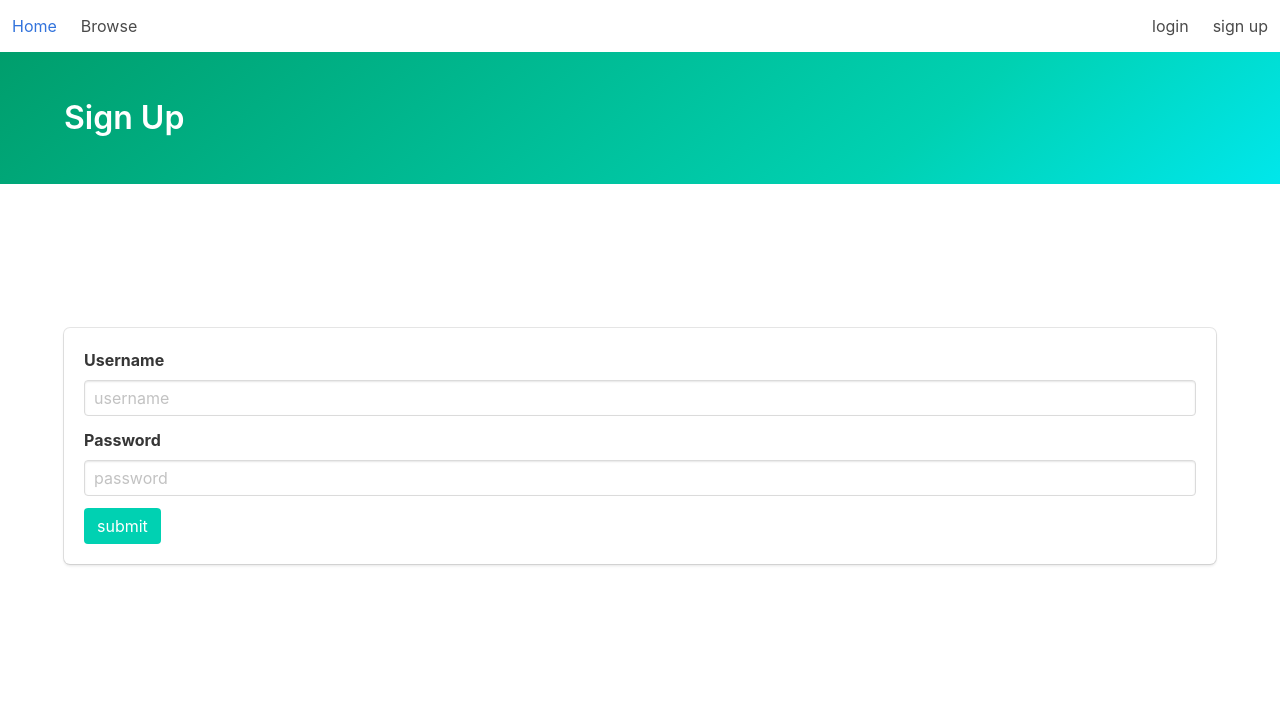
After one commit to maximusdrex/final_proj, a PHP site: page /register.php in a window 1280 px wide. The commit adds this page. Shown: the top 707 px of the page. Run offline with PHP 8.4, Linux system fonts and the light colour scheme.

Commit message:
User Functinality Complete

```diff
--- a/api/config/database.php
+++ b/api/config/database.php
@@ -39,7 +39,7 @@ function select_posts_user($uid) {
 
     $query ='SELECT mschaefer_posts.pid, mschaefer_posts.article_date, mschaefer_posts.title, mschaefer_posts.article_desc, mschaefer_posts.img_src, mschaefer_posts.article_src, mschaefer_posts.likes
         FROM `mschaefer_posts` INNER JOIN mschaefer_user_projects WHERE mschaefer_posts.pid=mschaefer_user_projects.pid
-        AND mschaefer_user_projects.uuid=:userid;';
+        AND mschaefer_user_projects.uuid=:userid ORDER BY mschaefer_posts.article_date DESC;';
     $statement = $db->prepare($query);
     $statement->execute(array("userid"=>$uid));
     $results = $statement->fetchAll();
@@ -59,7 +59,7 @@ function insert_post($pid, $article_date, $title, $article_desc, $img_src, $arti
         print("Database error: " . $ex->getMessage());
     }
         return false;
-
 }
 
+
 ?>
--- a/css/main.css
+++ b/css/main.css
@@ -10,7 +10,7 @@ Containers
 }
 
 .post-card {
-    width: 400px;
+    width: 31%;
     /*height: 400px;*/
     padding: 10px;
     margin: 10px;
--- /dev/null
+++ b/js/register.js
@@ -0,0 +1,8 @@
+var app = new Vue({
+    el: '#app',
+    data: {
+        username: null,
+        userid: null,
+        is_logged_in: null,
+    }
+})
--- /dev/null
+++ b/php/setup.php
@@ -0,0 +1,13 @@
+<?php
+    require_once('utils.php');
+    session_start();
+    if(isset($_SESSION["uid"])) {
+        exec_script("app.userid = {$_SESSION["uid"]}");
+        exec_script("app.username = \"{$_SESSION["username"]}\"");
+        exec_script("app.is_logged_in = true");
+        console_log("App.uid set to uid");
+    } else {
+        console_log("No ID set");
+        exec_script("app.is_logged_in = false");
+    }
+?>
--- a/php/utils.php
+++ b/php/utils.php
@@ -1,5 +1,8 @@
 <?php
-    function exec_script($js) {
-        echo "<script>" . (string) $js . "</script>"
-    }
+require_once("api/config/database.php");
+
+function exec_script($js) {
+    echo "<script>" . (string) $js . "</script>";
+}
+
 ?>
--- /dev/null
+++ b/register.php
@@ -0,0 +1,124 @@
+<?php
+require_once('php/utils.php');
+
+function check_username($uname) {
+    try {
+        $db = get_db();
+
+        $query = "SELECT * FROM `mschaefer_users` WHERE username=:uname";
+
+        $statement = $db->prepare($query);
+        $statement->execute(array("uname"=>$uname));
+        $results = $statement->fetchAll();
+        if(empty($results)) {
+            return true;
+        } else {
+            return false;
+        }
+    } catch(PDOException $ex) {
+        print("Database error: " . $ex->getMessage());
+    }
+    return false;
+}
+
+
+if($_SERVER["REQUEST_METHOD"] == "POST"){
+    if(empty(trim($_POST["username"])) || empty(trim($_POST["password"]))) {
+        exec_script("alert(\"Error, please make sure to enter a username and password\")");
+    } else {
+        if(check_username($_POST["username"])) {
+            $db = get_db();
+            $password = password_hash($_POST["password"], PASSWORD_BCRYPT);
+            $username = $_POST["username"];
+
+            $query = "INSERT INTO `mschaefer_users` (`username`, `password`) VALUES (:uname, :pswd);";
+            $statement = $db->prepare($query);
+            if($statement->execute(array("uname"=>$username, "pswd"=>$password))) {
+                console_log("success");
+            } else {
+                console_log("err");
+            }
+        }
+    }
+}
+?>
+
+<!DOCTYPE html>
+<head>
+    <meta charset="utf-8" />
+    <meta http-equiv="X-UA-Compatible" content="IE=edge">
+    <meta name="viewport" content="width=device-width, initial-scale=1">
+    <title>Sign Up</title>
+    <meta name="viewport" content="width=device-width, initial-scale=1">
+    <link rel="stylesheet" type="text/css" media="screen" href="css/main.css" />
+    <link rel="stylesheet" type="text/css" href="https://cdnjs.cloudflare.com/ajax/libs/bulma/0.7.2/css/bulma.css" />
+
+    <script src="https://cdn.jsdelivr.net/npm/vue/dist/vue.js"></script>
+    <script src="https://unpkg.com/axios/dist/axios.min.js"></script>
+</head>
+<body>
+
+    <div id="app">
+    <nav class="navbar">
+            <div class="navbar-brand">
+                <a class="navbar-item" href="index.php">
+                    Home
+                </a>
+                <a class="navbar-item" href="browse.php">
+                    Browse
+                </a>
+            </div>
+            <div class="navbar-menu">
+                <div class="navbar-end">
+                    <div v-if="is_logged_in"class="navbar-item">
+                        {{ username }}
+                    </div>
+                    <a v-if="!is_logged_in" class="navbar-item" href="login.php">
+                        login
+                    </a>
+                    <a v-if="!is_logged_in" class="navbar-item" href="register.php">
+                        sign up
+                    </a>
+                </div>
+            </div>
+        </nav>
+        <section class="hero is-primary is-bold">
+            <div class="hero-body">
+                <div class="container">
+                    <h1 class="title">Sign Up</h1>
+                </div>
+            </div>
+        </section>
+        <section class="section is-medium">
+            <div class="container box">
+                <form id="user_form" method="POST" action="register.php">
+                    <div class="field">
+                        <label class="label">Username</label>
+                        <div class="control">
+                            <input class="input" placeholder="username" id="username" name="username" type="text"/>
+                        </div>
+                    </div>
+                    <div class="field">
+                        <label class="label">Password</label>
+                        <div class="control">
+                            <input class="input" placeholder="password" id="password" name="password" type="password"/>
+                        </div>
+                    </div>
+                    <div class="field">
+                        <div class="control">
+                            <input class="button is-primary" id="submit" type="submit" value="submit" />
+                        </div>
+                    </div>
+                </form>
+            </div>
+        </section>
+
+    </div>
+
+    <script src="js/register.js"></script>
+
+    <?php
+        require('php/setup.php');
+    ?>
+</body>
+</html>
```
Also changed, not shown: index.php (+16 -13 lines), js/login.js (added, +8 -0 lines), js/main.js (+12 -0 lines), login.php (added, +123 -0 lines).
